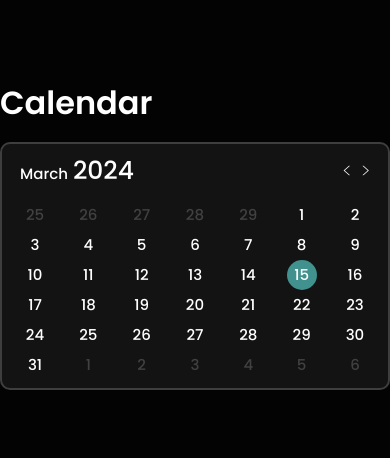
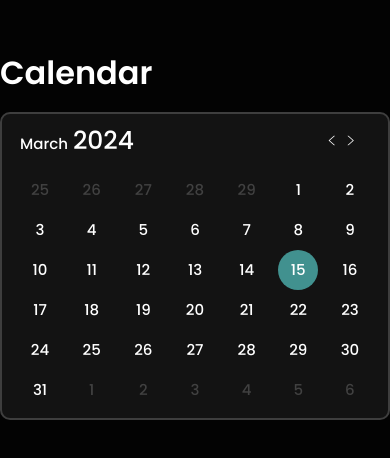
Before and after one commit to latobibor/take-home-calendar, a React Native app: screen / in a window 390 px wide. Shown: the part 188-646 px from the top of the page. Built offline with nearby package versions, Linux system fonts and the light colour scheme.

Commit message:
fix border glitch and align time control better

```diff
--- a/components/time-controls.tsx
+++ b/components/time-controls.tsx
@@ -43,6 +43,7 @@ const styles = StyleSheet.create({
     display: 'flex',
     flexDirection: 'row',
     gap: 10,
+    marginRight: 15
   },
   buttonStyle: {
     backgroundColor: '#00000000',
--- a/components/week.tsx
+++ b/components/week.tsx
@@ -16,7 +16,7 @@ export function Week({days, selectedDate, onDaySelection}: WeekProps) {
   function getStyleForDayContainer(actualDay: Day) {
     const isSelected = actualDay.day === selectedDate.getDate() && actualDay.actualDate.getMonth() === selectedDate.getMonth();
 
-    return isSelected ? [styles.dayContainer, styles.selectedDay] : styles.dayContainer;
+    return isSelected ? [ styles.selectedDay, styles.dayContainer] : styles.dayContainer;
   }
 
   return <View style={styles.weekContainer}>
@@ -40,13 +40,12 @@ const styles = StyleSheet.create({
     justifyContent: 'space-between'
   },
   dayContainer: {
-    width: 30,
-    height: 30,
-    // for some odd reason border radius is glitching and sometimes becomes a square
-    borderRadius: 15,
+    width: 40,
+    height: 40,
+
     display: 'flex',
     justifyContent: 'center',
-    alignItems: 'center'
+    alignItems: 'center',
   },
   defaultNumber: {
     fontSize: 15,
@@ -58,5 +57,6 @@ const styles = StyleSheet.create({
   },
   selectedDay: {
     backgroundColor: '#41918f',
+    borderRadius: 20,
   }
 });
```
